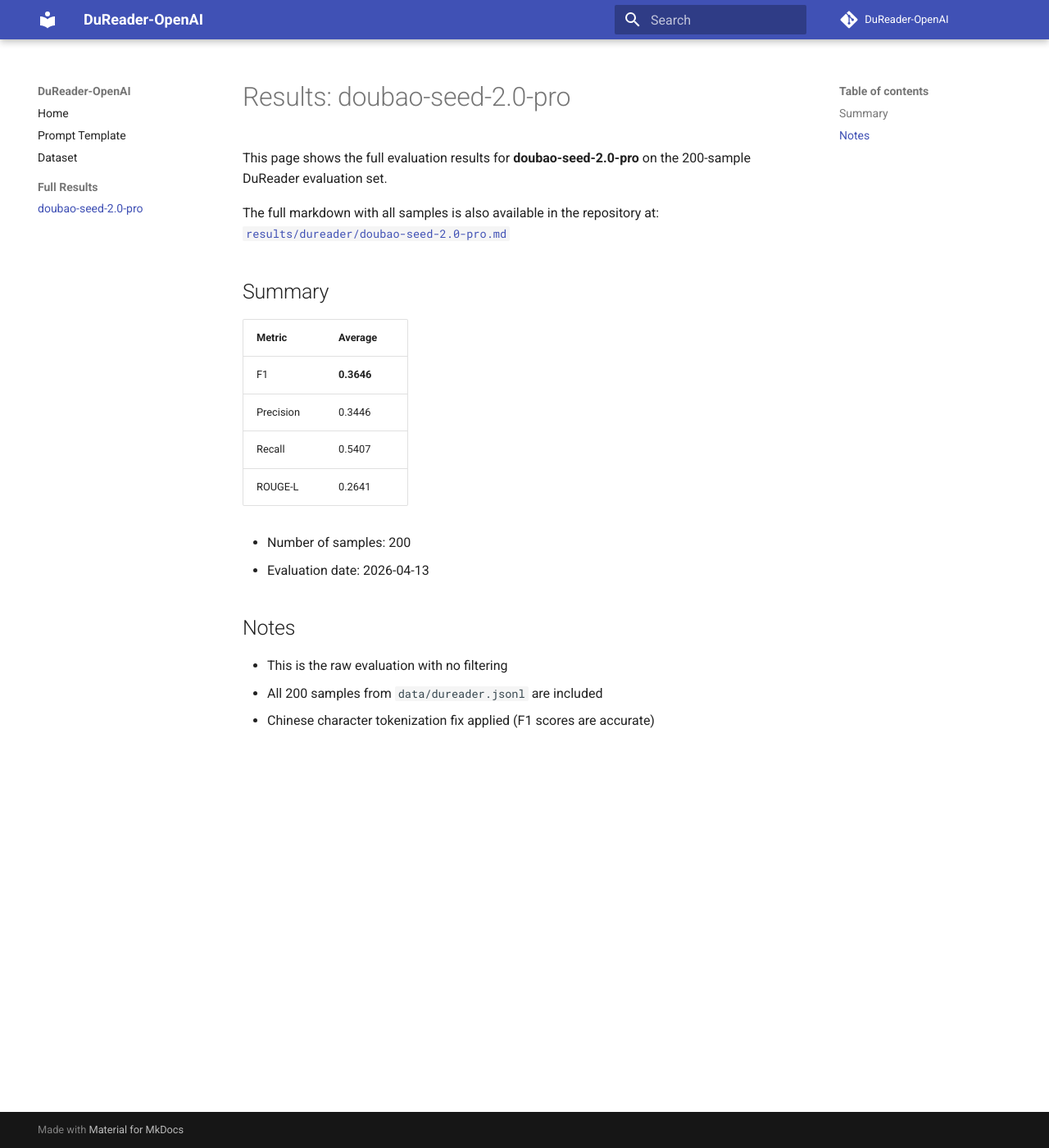
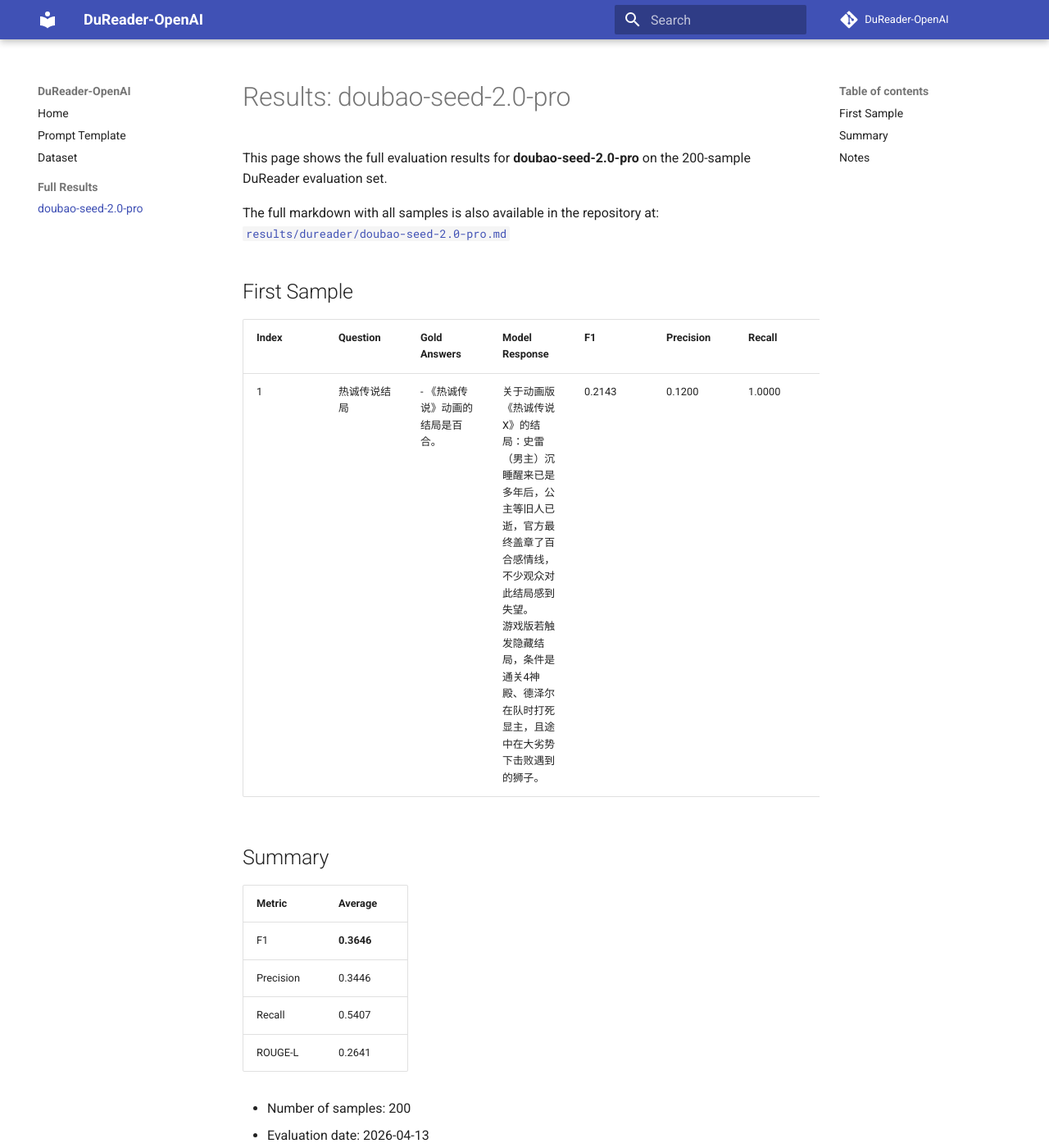
Before and after one commit to leideng/DuReader-OpenAI, an MkDocs documentation site: the page built from docs/results-doubao-seed-2.0-pro.md, in a window 1280 px wide and 1400 px high. Shown: the whole window at 82% size. Built offline with MkDocs 1.6.1 and Material for MkDocs 9.7.7, drawn with Linux system fonts in a browser that asks for light colours; comment, search, counter and statistics services are not loaded.

Commit message:
docs: add first sample preview to results page

```diff
--- a/docs/results-doubao-seed-2.0-pro.md
+++ b/docs/results-doubao-seed-2.0-pro.md
@@ -3,6 +3,12 @@
 This page shows the full evaluation results for **doubao-seed-2.0-pro** on the 200-sample DuReader evaluation set.
 
 The full markdown with all samples is also available in the repository at: [`results/dureader/doubao-seed-2.0-pro.md`](https://github.com/leideng/DuReader-OpenAI/blob/main/results/dureader/doubao-seed-2.0-pro.md)
+
+## First Sample
+
+| Index | Question | Gold Answers | Model Response | F1 | Precision | Recall | ROUGE-L |
+|-------|----------|--------------|----------------|----|-----------|--------|---------|
+| 1 | 热诚传说结局 | - 《热诚传说》动画的结局是百合。 | 关于动画版《热诚传说X》的结局：史雷（男主）沉睡醒来已是多年后，公主等旧人已逝，官方最终盖章了百合感情线，不少观众对此结局感到失望。<br>游戏版若触发隐藏结局，条件是通关4神殿、德泽尔在队时打死显主，且途中在大劣势下击败遇到的狮子。 | 0.2143 | 0.1200 | 1.0000 | 0.1786 |
 
 ## Summary
 
```
